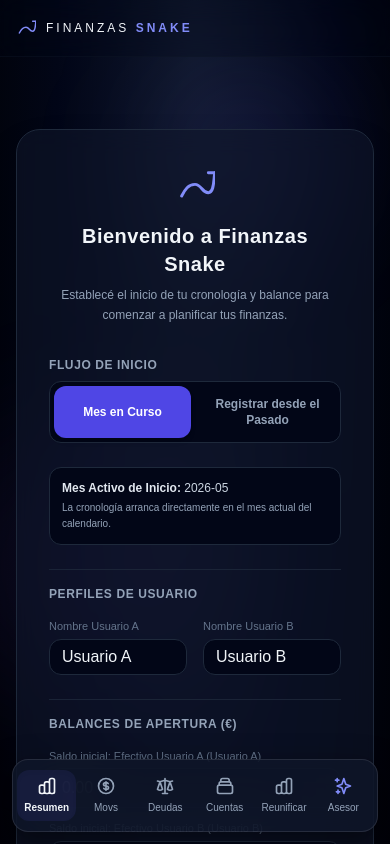
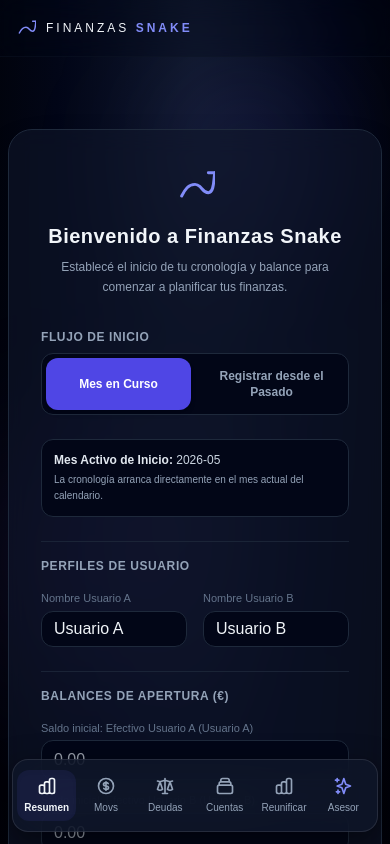
Before and after one commit to Snakeblack/finanzas-snake, a React (Vite) app: page / in a window 390 px wide. Shown: the top 844 px of the page. Built offline with nearby package versions, Linux system fonts and the light colour scheme.

Commit message:
feat: create App layout component with navigation tabs and responsive dashboard structure

```diff
--- a/src/components/App.tsx
+++ b/src/components/App.tsx
@@ -347,7 +347,7 @@ function MainAppContent() {
 
 			{/* CUERPO PRINCIPAL */}
 			<main
-				className={`flex-1 w-full max-w-7xl mx-auto px-4 sm:px-6 lg:px-8 py-6 pb-24 md:py-8 flex flex-col ${activeTab === 'ai' ? 'min-h-0 overflow-hidden' : activeTab === 'transactions' ? 'lg:min-h-0 lg:overflow-hidden' : ''}`}
+				className={`flex-1 w-full max-w-7xl mx-auto px-2 sm:px-6 lg:px-8 py-6 pb-24 md:py-8 flex flex-col ${activeTab === 'ai' ? 'min-h-0 overflow-hidden' : activeTab === 'transactions' ? 'lg:min-h-0 lg:overflow-hidden' : ''}`}
 			>
 				{periods.length === 0 ? (
 					<div className="max-w-md mx-auto my-12 bg-slate-900/60 backdrop-blur-md border border-slate-800 rounded-3xl p-8 shadow-2xl">
@@ -605,7 +605,9 @@ function MainAppContent() {
 							className={`flex items-center justify-between gap-3 mb-4 lg:mb-6 p-2 lg:p-3 premium-card rounded-xl lg:rounded-2xl ${activeTab === 'ai' ? 'hidden lg:flex' : 'flex'}`}
 						>
 							<div className="flex items-center gap-1.5 shrink-0">
-								<span className="text-[10px] lg:text-xs font-semibold text-slate-400 uppercase tracking-wider hidden sm:inline">Mes:</span>
+								<span className="text-[10px] lg:text-xs font-semibold text-slate-400 uppercase tracking-wider hidden sm:inline">
+									Mes:
+								</span>
 								<select
 									id="global-month-selector"
 									value={selectedMonth}
@@ -827,9 +829,7 @@ function MainAppContent() {
 			{/* FOOTER */}
 			{activeTab !== 'ai' && activeTab !== 'transactions' && (
 				<footer className="border-t border-slate-900/30 bg-slate-950/20 py-3 mt-6 text-center text-[10px] text-slate-600">
-					<div className="max-w-7xl mx-auto px-4">
-						Finanzas Snake © {new Date().getFullYear()}
-					</div>
+					<div className="max-w-7xl mx-auto px-4">Finanzas Snake © {new Date().getFullYear()}</div>
 				</footer>
 			)}
 
```
Lines whose indentation alone changed are shown as unchanged.
